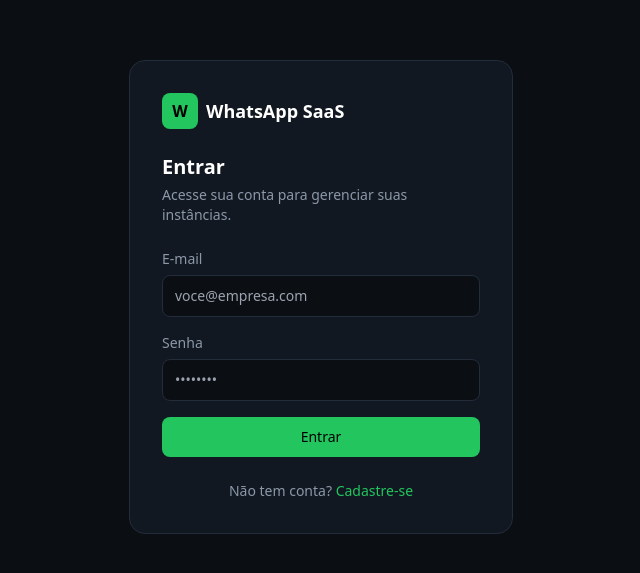
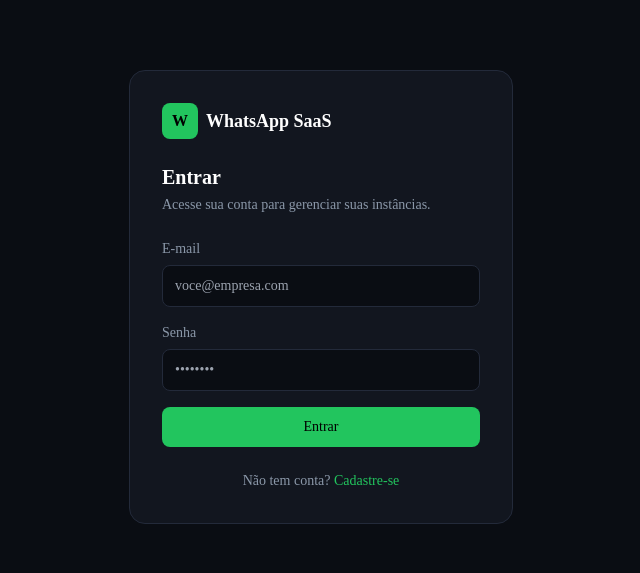
Before and after one commit to alerrandrolima099-sketch/alerrandro, a Next.js app in the folder apps/web/: page /login in a window 1280 px wide. Shown: the part 103-676 px from the top of the page, without its empty margins (319-959 px from the left). Built offline with nearby package versions, Linux system fonts and the light colour scheme.

Commit message:
Update tailwind.config.ts

```diff
--- a/apps/web/tailwind.config.ts
+++ b/apps/web/tailwind.config.ts
@@ -6,13 +6,50 @@
   theme: {
     extend: {
       colors: {
-        background: "#0b0f14",
-        surface: "#121821",
-        surfaceHover: "#1a2230",
-        border: "#232c3a",
+        // Paleta "escuro premium" (seção 37 - modernização visual): a base
+        // continua escura, mas com um leve tom azulado (em vez de um cinza
+        // neutro) e o verde de marca ganha companhia de um acento
+        // violeta/índigo usado em gradientes e detalhes, pra dar uma cara
+        // mais "produto SaaS moderno" sem perder a identidade original.
+        background: "#0a0d13",
+        surface: "#12161f",
+        surfaceHover: "#1a1f2c",
+        surface2: "#171c27", // um degrau acima do surface, para cards dentro de cards
+        border: "#232a3a",
+        borderLight: "rgba(255,255,255,0.08)",
         primary: "#22c55e",
         primaryDark: "#16a34a",
+        primaryLight: "#4ade80",
+        accent: "#818cf8", // índigo - usado em gradientes e detalhes de destaque
+        accentLight: "#a5b4fc",
         muted: "#8b98a9",
+      },
+      fontFamily: {
+        sans: ["var(--font-inter)", "system-ui", "sans-serif"],
+      },
+      boxShadow: {
+        glow: "0 0 0 1px rgba(34,197,94,0.15), 0 8px 24px -8px rgba(34,197,94,0.35)",
+        card: "0 1px 2px rgba(0,0,0,0.4), 0 12px 32px -16px rgba(0,0,0,0.6)",
+        soft: "0 1px 2px rgba(0,0,0,0.3)",
+      },
+      backgroundImage: {
+        "mesh-premium":
+          "radial-gradient(ellipse 80% 50% at 20% -10%, rgba(34,197,94,0.18), transparent), radial-gradient(ellipse 60% 50% at 100% 0%, rgba(129,140,248,0.14), transparent)",
+      },
+      keyframes: {
+        fadeInUp: {
+          "0%": { opacity: "0", transform: "translateY(8px)" },
+          "100%": { opacity: "1", transform: "translateY(0)" },
+        },
+        blob: {
+          "0%, 100%": { transform: "translate(0px, 0px) scale(1)" },
+          "33%": { transform: "translate(20px, -30px) scale(1.05)" },
+          "66%": { transform: "translate(-15px, 15px) scale(0.97)" },
+        },
+      },
+      animation: {
+        "fade-in-up": "fadeInUp 0.5s ease-out both",
+        blob: "blob 14s infinite ease-in-out",
       },
     },
   },
```
